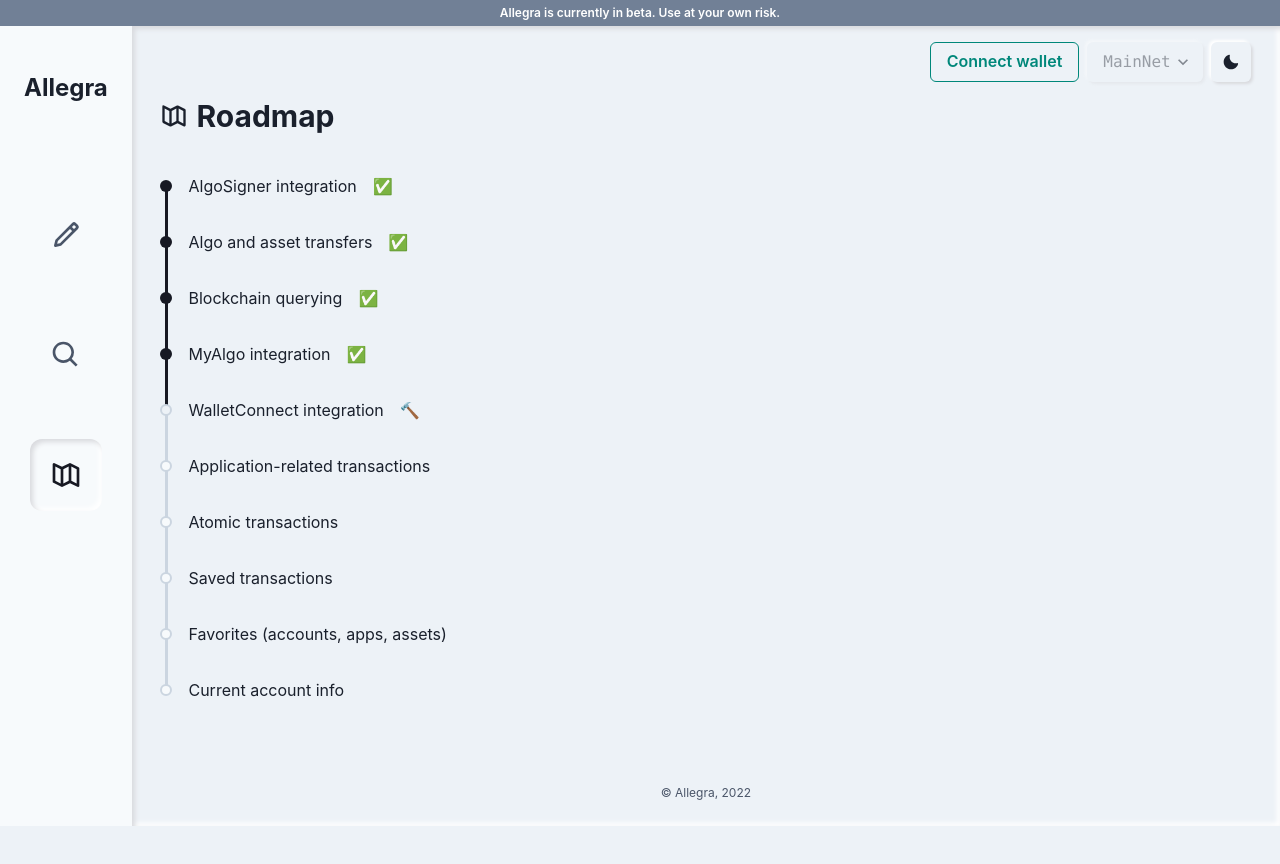
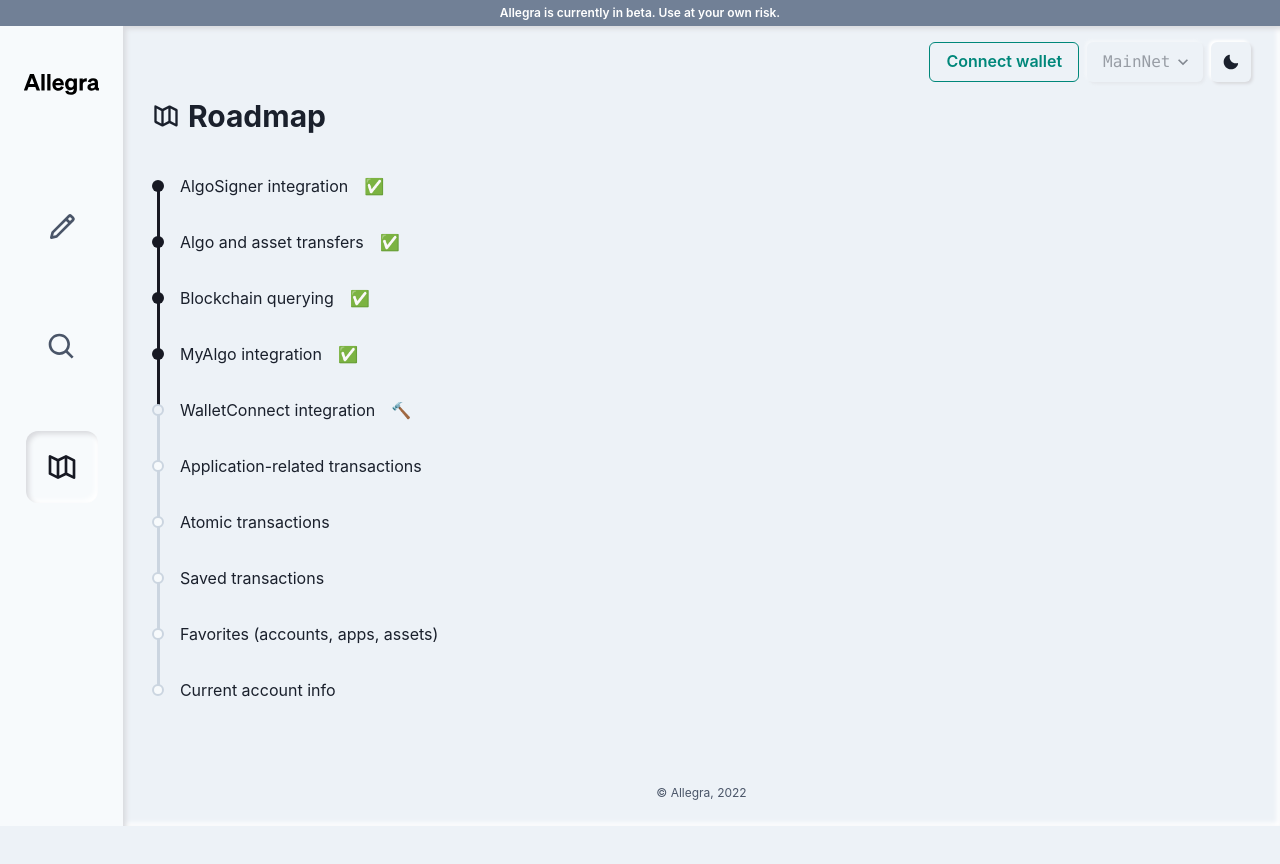
Before and after one commit to aetherplex/allegra, a Next.js app: page /roadmap in a window 1280 px wide. Shown: the top 864 px of the page. Built offline with nearby package versions, Linux system fonts and the light colour scheme.

Commit message:
feat: update logo in sidebar

```diff
--- a/components/Sidebar.tsx
+++ b/components/Sidebar.tsx
@@ -16,6 +16,7 @@
 import { useWindowSize } from '../hooks/useWindowSize';
 import { selectNetwork } from '../store/networkSlice/selectors';
 import { useAppDispatch } from '../utils/helpers';
+import { ReactSVG } from 'react-svg';
 
 function Sidebar() {
     const { colorMode, toggleColorMode } = useColorMode();
@@ -45,9 +46,15 @@
                     alignItems="center"
                     flexDir="column"
                 >
-                    <Heading fontSize={{ base: 'lg', lg: '2xl' }}>
+                    <ReactSVG
+                        src="allegra-logo-inline.svg"
+                        beforeInjection={(svg) => {
+                            svg.setAttribute('style', 'width: 75px');
+                        }}
+                    />
+                    {/* <Heading fontSize={{ base: 'lg', lg: '2xl' }}>
                         Allegra
-                    </Heading>
+                    </Heading> */}
                 </Flex>
                 <Stack mt={24} spacing="3rem" alignItems="center">
                     <Link href="/" passHref>
--- a/package.json
+++ b/package.json
@@ -29,7 +29,8 @@
     "react-hook-form": "^7.22.5",
     "react-icons": "^4.3.1",
     "react-query": "^3.34.7",
-    "react-redux": "^7.2.6"
+    "react-redux": "^7.2.6",
+    "react-svg": "^15.1.6"
   },
   "devDependencies": {
     "@types/argon2-browser": "^1.18.1",
```
Also changed, not shown: public/allegra-logo-inline.svg (added).
